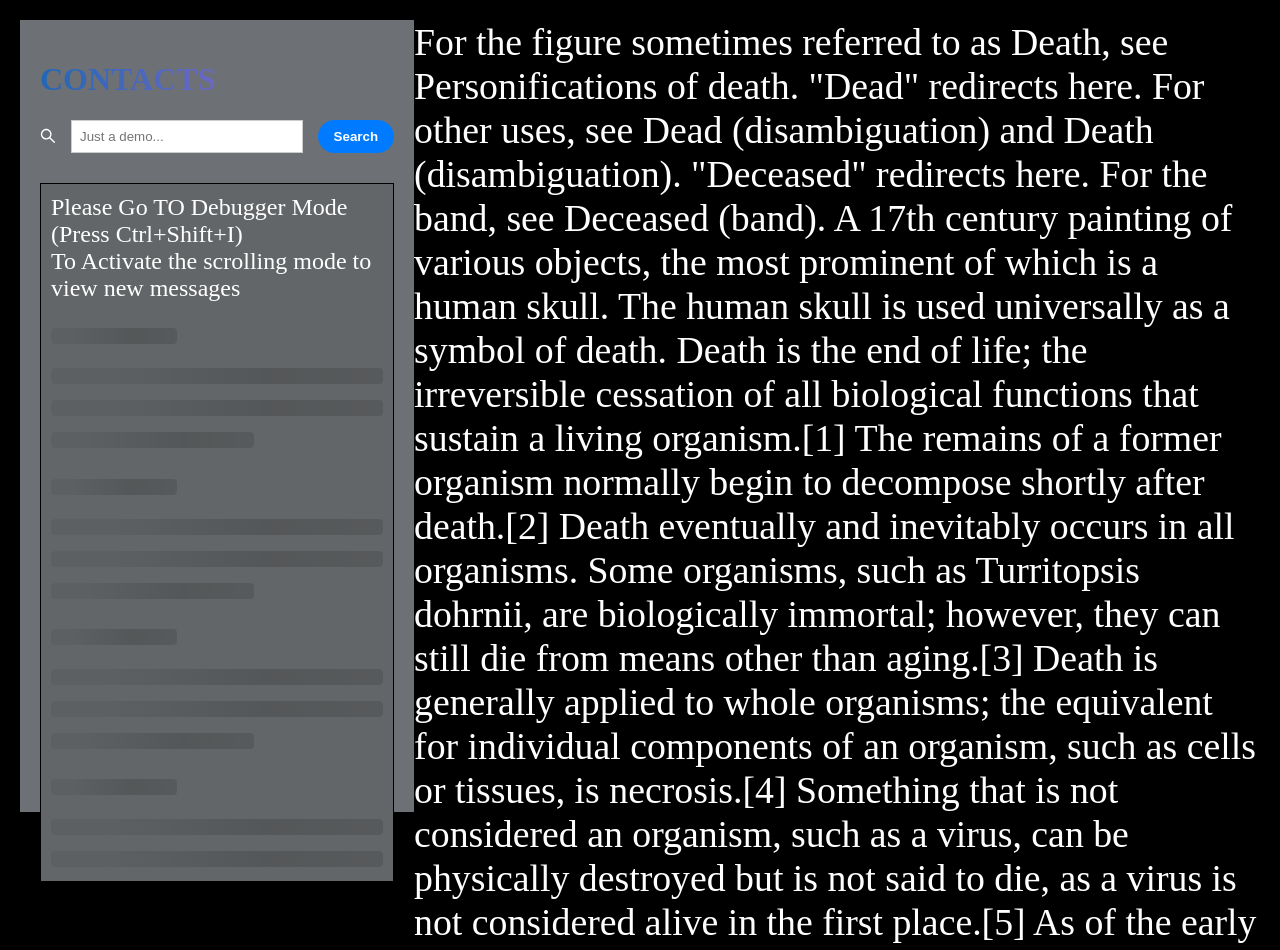
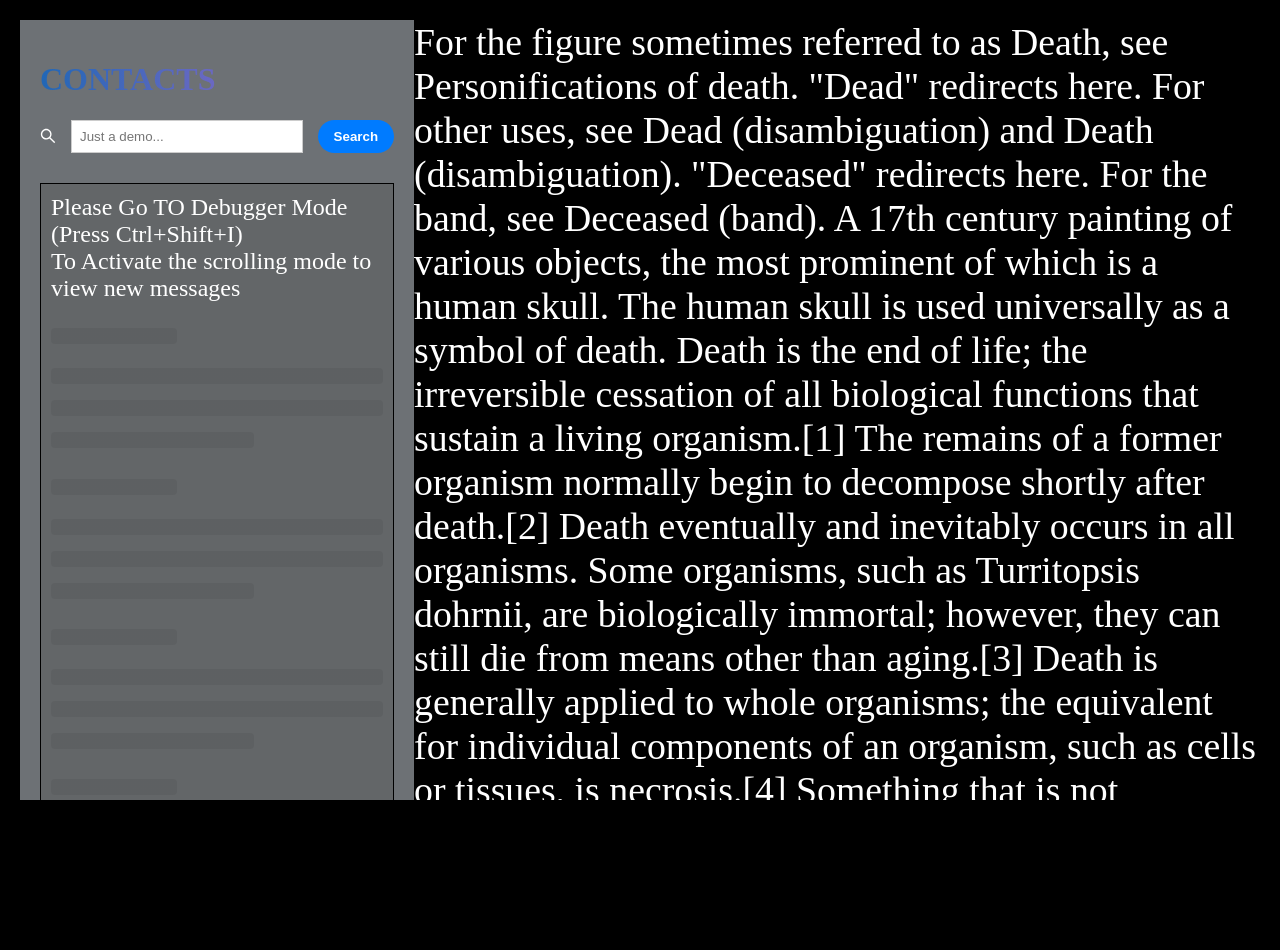
Before and after one commit to ShivahariRukesh/assessment-messenger-container, a React (Vite) app: page / in a window 1280 px wide. Shown: the top 950 px of the page. After the commit the page ends 800 px from the top, so only its background shows below. Built offline with nearby package versions, Linux system fonts and the light colour scheme.

Commit message:
some changes to scrollbar

```diff
--- a/src/index.css
+++ b/src/index.css
@@ -3,5 +3,5 @@ body {
   height: 100vh;
   margin: 0;
   background-color: black;
-  /* overflow: hidden; */
+  overflow: hidden;
 }
```
